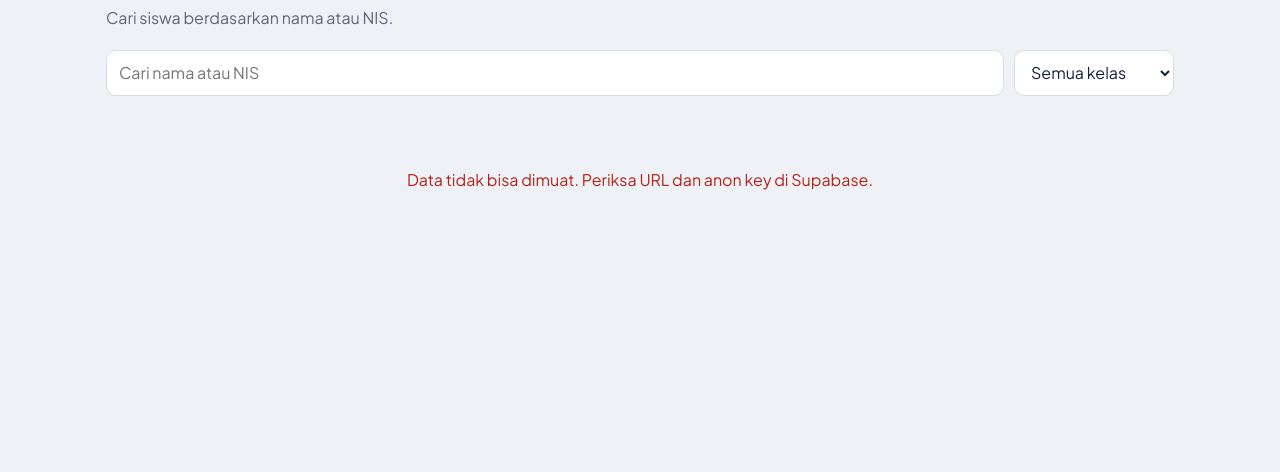
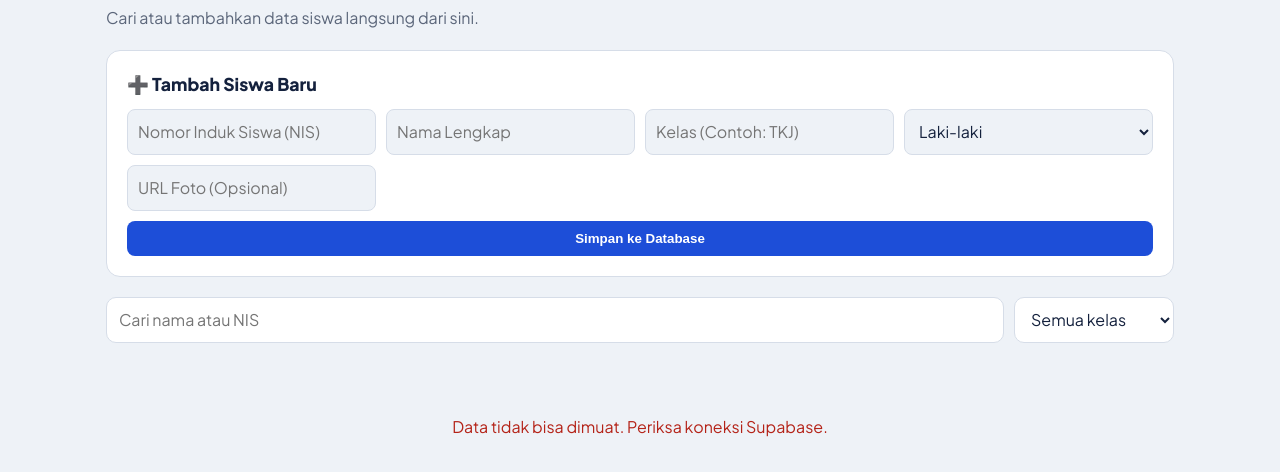
Before and after one commit to arsen52-su/biodata-siswa-tkjtav-3, a plain HTML site: page triyan.html in a window 1280 px wide. Shown: the part 64-536 px from the top of the page. Drawn offline with nearby package versions, Linux system fonts and the light colour scheme; no server answers.

Commit message:
Add student form with styling and functionality
Added a form for adding new student data with input fields for NIS, name, class, gender, and optional photo URL. Updated styling for the form and adjusted error messages for better clarity.

```diff
--- a/triyan.html
+++ b/triyan.html
@@ -39,6 +39,26 @@
     header h1 { margin: 0 0 4px; font-size: 1.75rem; font-weight: 800; }
     header p  { margin: 0; color: var(--teks-redup); }
 
+    /* Style Form Tambah Siswa */
+    .form-box {
+      background: var(--kartu);
+      border: 1px solid var(--garis);
+      border-radius: 14px;
+      padding: 20px;
+      margin: 20px 0;
+    }
+    .form-box h3 { margin-top: 0; margin-bottom: 12px; font-size: 1.1rem; }
+    .form-grid { display: grid; grid-template-columns: repeat(auto-fit, minmax(200px, 1fr)); gap: 10px; }
+    .form-box input, .form-box select {
+      font: inherit; color: var(--teks); background: var(--bg);
+      border: 1px solid var(--garis); border-radius: 8px; padding: 10px; width: 100%;
+    }
+    .form-box button {
+      grid-column: 1 / -1; background: var(--aksen); color: #fff; border: none;
+      padding: 10px; border-radius: 8px; font-weight: bold; cursor: pointer;
+    }
+    .form-box button:hover { opacity: 0.9; }
+
     .kontrol { display: flex; gap: 10px; flex-wrap: wrap; margin: 20px 0 8px; }
     .kontrol input, .kontrol select {
       font: inherit;
@@ -50,10 +70,6 @@
     }
     .kontrol input  { flex: 1 1 220px; }
     .kontrol select { flex: 0 1 160px; }
-    .kontrol input:focus-visible, .kontrol select:focus-visible {
-      outline: 2px solid var(--aksen);
-      outline-offset: 1px;
-    }
     .jumlah { color: var(--teks-redup); font-size: 0.9rem; margin: 0 0 16px; }
 
     .daftar {
@@ -98,15 +114,31 @@
       color: var(--teks-redup);
     }
     .pesan.galat { color: #b42318; }
-    @media (prefers-color-scheme: dark) { .pesan.galat { color: #ff8b80; } }
   </style>
 </head>
 <body>
   <div class="wadah">
     <header>
       <h1>Biodata Siswa</h1>
-      <p>Cari siswa berdasarkan nama atau NIS.</p>
+      <p>Cari atau tambahkan data siswa langsung dari sini.</p>
     </header>
+
+    <!-- FORM TAMBAH SISWA -->
+    <div class="form-box">
+      <h3>➕ Tambah Siswa Baru</h3>
+      <form id="formSiswa" class="form-grid" onsubmit="tambahSiswa(event)">
+        <input type="text" id="inputNis" placeholder="Nomor Induk Siswa (NIS)" required>
+        <input type="text" id="inputNama" placeholder="Nama Lengkap" required>
+        <input type="text" id="inputKelas" placeholder="Kelas (Contoh: TKJ)" required>
+        <select id="inputJK" required>
+          <option value="Laki-laki">Laki-laki</option>
+          <option value="Perempuan">Perempuan</option>
+        </select>
+        <input type="text" id="inputFoto" placeholder="URL Foto (Opsional)">
+        <button type="submit">Simpan ke Database</button>
+      </form>
+    </div>
+
     <div class="kontrol">
       <input id="cari" type="search" placeholder="Cari nama atau NIS" aria-label="Cari nama atau NIS">
       <select id="filterKelas" aria-label="Filter kelas">
@@ -120,9 +152,8 @@
   <script src="https://cdn.jsdelivr.net/npm/@supabase/supabase-js@2.45.4/dist/umd/supabase.js"></script>
 
   <script>
-    // ---------- LANGKAH 1: PENGATURAN SUPABASE ----------
-    const SUPABASE_URL = "https://ssjelbwucvvmqlkjijnn.supabase.co"; // Ganti dengan URL Project Anda
-    const SUPABASE_ANON_KEY = "sb_publishable_YJbBWOWvA7mBowt8Vt3Tiw_qo4WpCO4"; // Ganti dengan anon key Anda
+    const SUPABASE_URL = "https://ssjelbwucvvmqlkjijnn.supabase.co";
+    const SUPABASE_ANON_KEY = "sb_publishable_YJbBWOWvA7mBowt8Vt3Tiw_qo4WpCO4";
 
     const TAMPILKAN = {
       jenisKelamin: true,
@@ -148,12 +179,34 @@
 
       if (error) {
         console.error(error);
-        tampilkanPesan("Data tidak bisa dimuat. Periksa URL dan anon key di Supabase.", true);
+        tampilkanPesan("Data tidak bisa dimuat. Periksa koneksi Supabase.", true);
         return;
       }
-      semuaSiswa = data;
+      semuaSiswa = data || [];
       isiPilihanKelas();
       tampilkanSiswa();
+    }
+
+    // Fungsi untuk nambahin data siswa langsung ke Supabase
+    async function tambahSiswa(e) {
+      e.preventDefault();
+      const nis = document.getElementById("inputNis").value.trim();
+      const nama = document.getElementById("inputNama").value.trim();
+      const kelas = document.getElementById("inputKelas").value.trim();
+      const jenis_kelamin = document.getElementById("inputJK").value;
+      const foto_url = document.getElementById("inputFoto").value.trim();
+
+      const { error } = await db.from("siswa").insert([
+        { nis, nama, kelas, jenis_kelamin, foto_url: foto_url || null }
+      ]);
+
+      if (error) {
+        alert("Gagal menyimpan: " + error.message);
+      } else {
+        alert("Berhasil menambahkan siswa!");
+        document.getElementById("formSiswa").reset();
+        muatData(); // Refresh otomatis kartu di bawahnya
+      }
     }
 
     function tampilkanSiswa() {
@@ -170,7 +223,7 @@
       elDaftar.replaceChildren();
 
       if (hasil.length === 0) {
-        tampilkanPesan(semuaSiswa.length === 0 ? "Belum ada data siswa. Tambahkan data lewat Table Editor di Supabase." : "Tidak ada siswa yang cocok.");
+        tampilkanPesan(semuaSiswa.length === 0 ? "Belum ada data siswa." : "Tidak ada siswa yang cocok.");
         return;
       }
       hasil.forEach((s) => elDaftar.appendChild(buatKartu(s)));
@@ -260,6 +313,7 @@
 
     function isiPilihanKelas() {
       const daftarKelas = [...new Set(semuaSiswa.map((s) => s.kelas).filter(Boolean))].sort();
+      elKelas.innerHTML = '<option value="">Semua kelas</option>';
       daftarKelas.forEach((k) => {
         const opsi = document.createElement("option");
         opsi.value = k;
```
